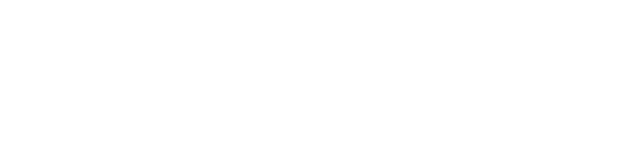
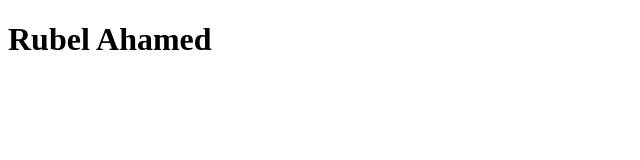
Before and after one commit to rubel527/my_first_portfolio, a plain HTML site: page index.html in a window 1280 px wide. Shown: the whole page, without its empty margins (0-640 px from the left). Drawn offline with Linux system fonts and the light colour scheme.

Commit message:
added header

```diff
--- a/index.html
+++ b/index.html
@@ -7,6 +7,6 @@
     <title>Portfolio</title>
 </head>
 <body>
-
+    <h1>Rubel Ahamed</h1>
 </body>
 </html>
```
